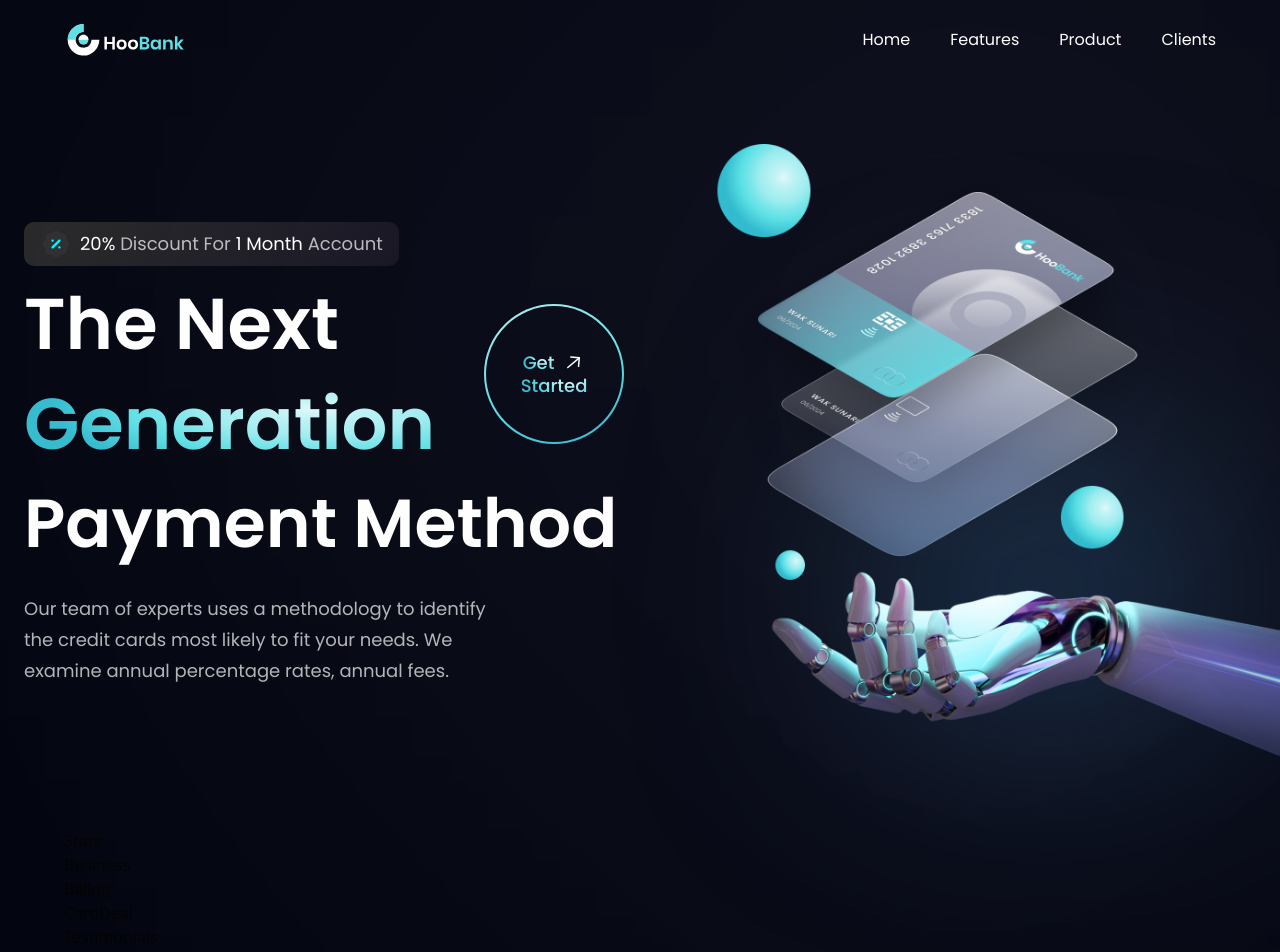
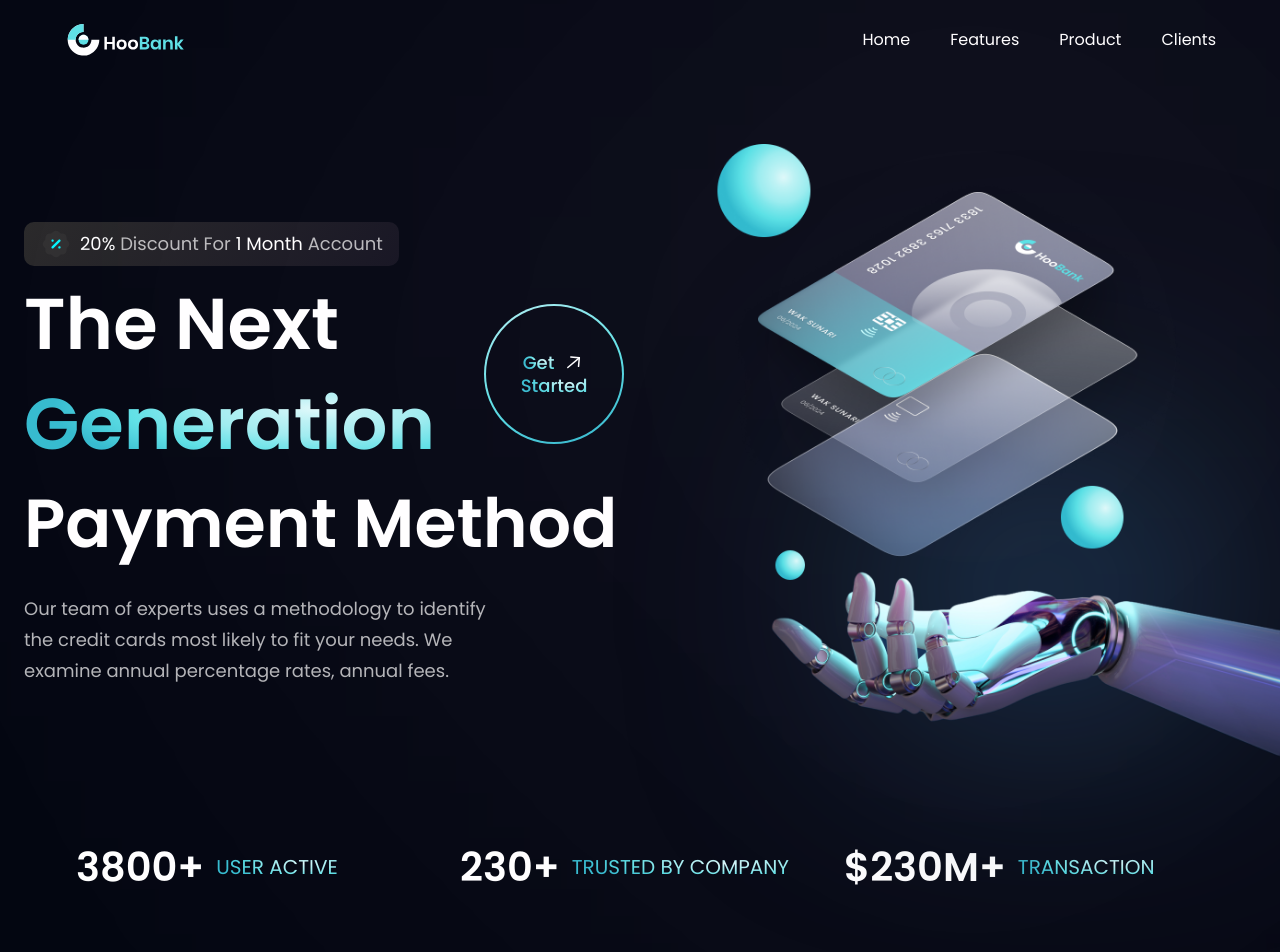
Before and after one commit to VitorGuilhermo/landing-page-bank-react-tailwind, a React (Vite) app: page / in a window 1280 px wide. Shown: the top 952 px of the page. Built offline with nearby package versions, Linux system fonts and the light colour scheme.

Commit message:
add Stats section

```diff
--- a/src/components/Stats.tsx
+++ b/src/components/Stats.tsx
@@ -1,9 +1,41 @@
 import React from 'react'
+import styles from '../styles/styles';
+
+interface StatsData {
+    id: string
+    title: string
+    value: string
+}
 
 export function Stats() {
+    const stats: StatsData[] = [
+        {
+            id: "stats-1",
+            title: "User Active",
+            value: "3800+",
+        },
+        {
+            id: "stats-2",
+            title: "Trusted by Company",
+            value: "230+",
+        },
+        {
+            id: "stats-3",
+            title: "Transaction",
+            value: "$230M+",
+        },
+    ];
+
     return (
-        <div>
-            Stats
-        </div>
+        <section className={`${styles.flexCenter} flex-row flex-wrap sm:mb-20 mb-6`}>
+            {
+                stats.map((stat: StatsData) => (
+                    <div key={stat.id} className={`flex-1 flex justify-start items-center flex-row m-3`}>
+                        <h4 className='font-poppins font-semibold xs:text-[40px] text-[30px] xs:leading-[53px] leading-[43px] text-white'>{stat.value}</h4>
+                        <p className='font-poppins font-normal xs:text-[20px] text-[15px] xs:leading-[26px] leading-[21px] text-gradient uppercase ml-3'>{stat.title}</p>
+                    </div>
+                ))
+            }
+        </section>
     )
 }
```
